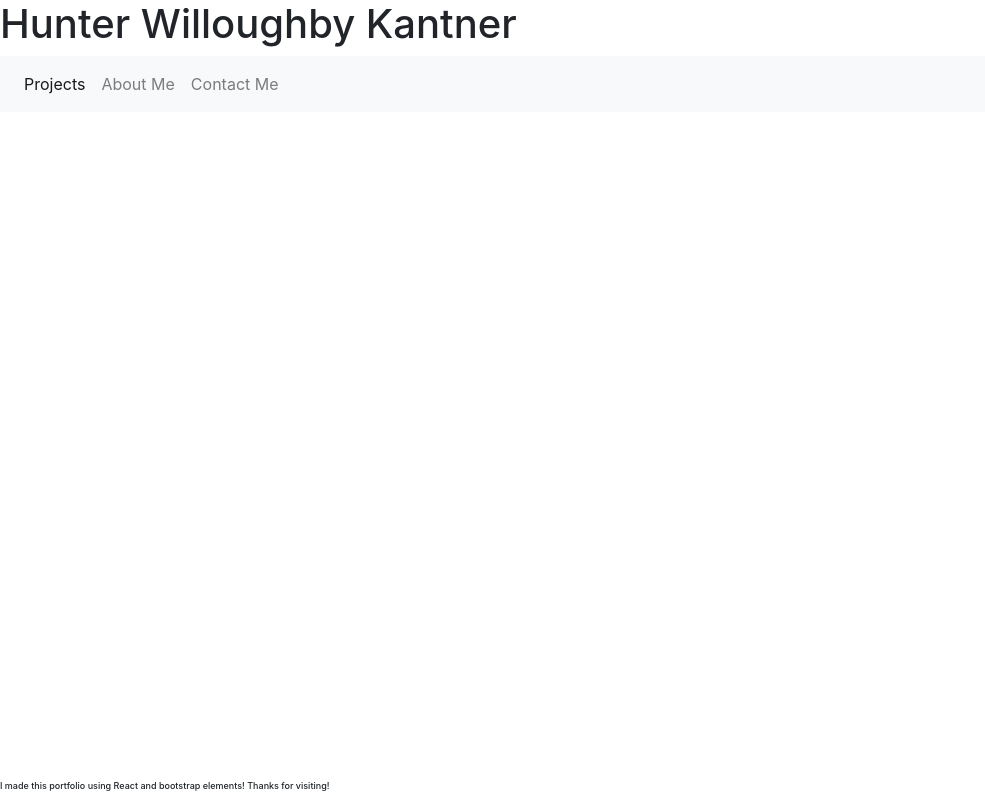
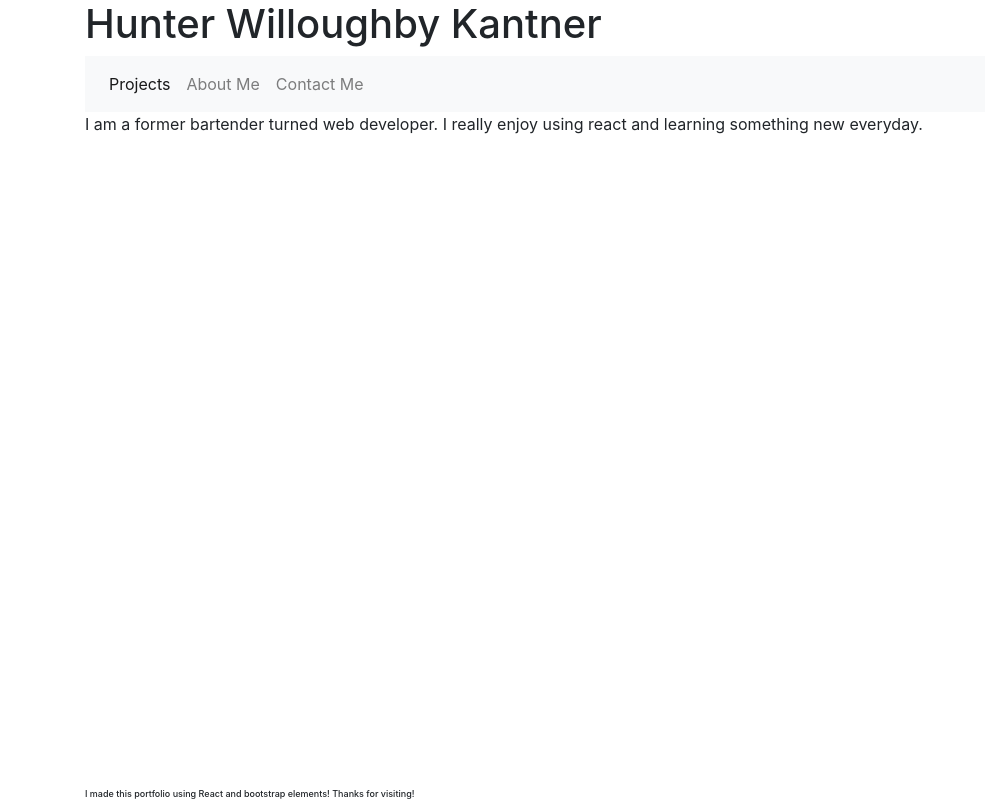
Before and after one commit to hunterwk/react-based-portfolio, a React (Create React App) app: page /aboutme in a window 1280 px wide. Shown: the whole page, without its empty margins (0-985 px from the left). Built offline with nearby package versions, Linux system fonts and the light colour scheme.

Commit message:
added container class

```diff
--- a/src/App.js
+++ b/src/App.js
@@ -2,6 +2,7 @@ import 'bootstrap/dist/css/bootstrap.css';
 import './App.css';
 import Main from "./pages/main";
 import Contact from "./pages/contact";
+import AboutMe from "./pages/aboutme";
 import Header from "./components/Header";
 import Footer from "./components/Footer";
 
@@ -9,12 +10,13 @@ import { BrowserRouter as Router, Route, Switch } from "react-router-dom";
 
 function App() {
   return (
-    <div>
+    <div className="container mx-auto">
       <Header />
       <Router >
         <Switch>
           <Route exact path="/" component={Main} />
           <Route exact path="/contact" component={Contact} />
+          <Route exact path="/aboutme" component={AboutMe} />
         </Switch>
       </Router>
       <Footer />
--- a/src/components/Footer/styles.css
+++ b/src/components/Footer/styles.css
@@ -2,5 +2,6 @@ h6 {
     font-size: 9px;
     position: fixed;
     bottom: 0;
+    margin: auto;
     width: 100%;
 }
--- a/src/pages/aboutme.js
+++ b/src/pages/aboutme.js
@@ -0,0 +1,12 @@
+import React from "react";
+
+function AboutMe() {
+    return (
+        <div>
+            <p>I am a former bartender turned web developer.  I really enjoy using react and learning something new everyday.</p>
+        </div>
+    )
+
+}
+
+export default AboutMe;
```
